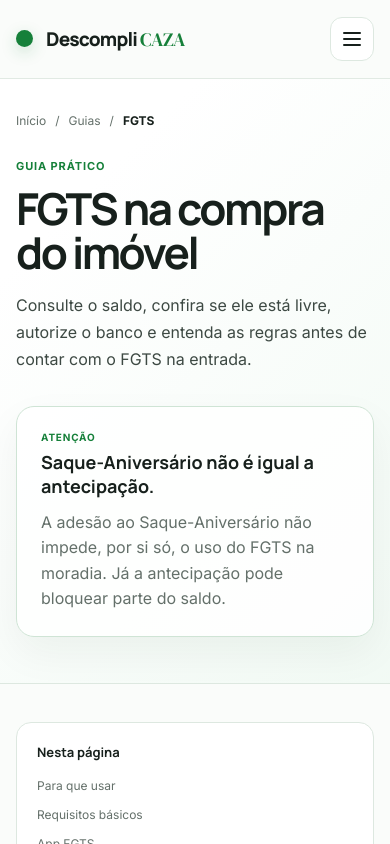
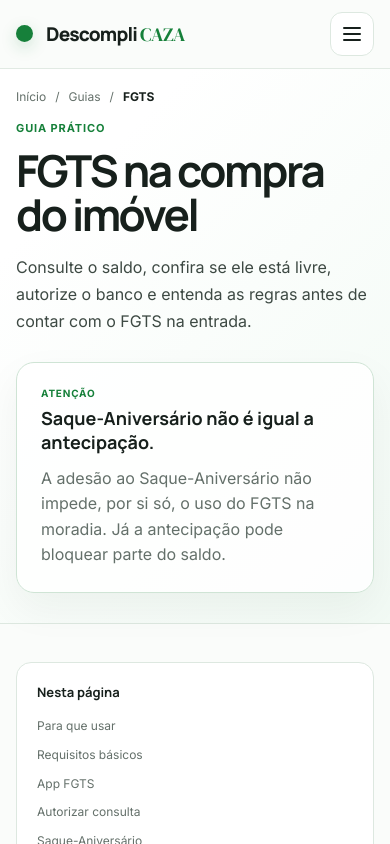
Before and after one commit to Bonisengna/descomplicasa, a Next.js app: page /guias/fgts in a window 390 px wide. Shown: the top 844 px of the page. Built offline with nearby package versions, Linux system fonts and the light colour scheme.

Commit message:
style: compacta topo e heroes das paginas

```diff
--- a/app/spacing.css
+++ b/app/spacing.css
@@ -1,8 +1,41 @@
-/* Espaçamento visual consistente entre cards e blocos do site */
+/* Espaçamento visual consistente entre cards, blocos e topo das páginas */
 
 :root {
   --card-gap: 24px;
   --card-gap-mobile: 20px;
+}
+
+/* Header mais compacto sem prejudicar a navegação */
+.site-header .header-inner {
+  min-height: 80px !important;
+}
+
+/* Home: mantém presença de landing page, mas reduz o excesso vertical */
+main > section.hero:first-of-type {
+  padding-top: 58px !important;
+  padding-bottom: 56px !important;
+}
+
+/* Páginas internas: aproxima o conteúdo principal do header */
+main > section:first-of-type:not(.hero) {
+  padding-top: 34px !important;
+  padding-bottom: 42px !important;
+}
+
+/* Artigos do blog usam header dentro de article */
+main > article > header:first-child {
+  padding-top: 30px !important;
+  padding-bottom: 40px !important;
+}
+
+/* Breadcrumb não deve criar um segundo grande espaço antes do título */
+nav[aria-label="Navegação estrutural"] {
+  margin-bottom: 18px !important;
+}
+
+/* Hero interno: reduz distância lateral/vertical entre texto e card de apoio */
+[class*="heroGrid"] {
+  gap: 42px !important;
 }
 
 /* Home */
@@ -31,6 +64,29 @@
 }
 
 @media (max-width: 900px) {
+  .site-header .header-inner {
+    min-height: 74px !important;
+  }
+
+  main > section.hero:first-of-type {
+    padding-top: 42px !important;
+    padding-bottom: 44px !important;
+  }
+
+  main > section:first-of-type:not(.hero),
+  main > article > header:first-child {
+    padding-top: 26px !important;
+    padding-bottom: 34px !important;
+  }
+
+  nav[aria-label="Navegação estrutural"] {
+    margin-bottom: 15px !important;
+  }
+
+  [class*="heroGrid"] {
+    gap: 26px !important;
+  }
+
   .calculator-grid,
   .checklist-grid,
   .guides-grid,
@@ -48,4 +104,23 @@
 
 @media (max-width: 620px) {
   :root { --card-gap-mobile: 18px; }
+
+  .site-header .header-inner {
+    min-height: 68px !important;
+  }
+
+  main > section.hero:first-of-type {
+    padding-top: 32px !important;
+    padding-bottom: 36px !important;
+  }
+
+  main > section:first-of-type:not(.hero),
+  main > article > header:first-child {
+    padding-top: 20px !important;
+    padding-bottom: 30px !important;
+  }
+
+  nav[aria-label="Navegação estrutural"] {
+    margin-bottom: 12px !important;
+  }
 }
```
